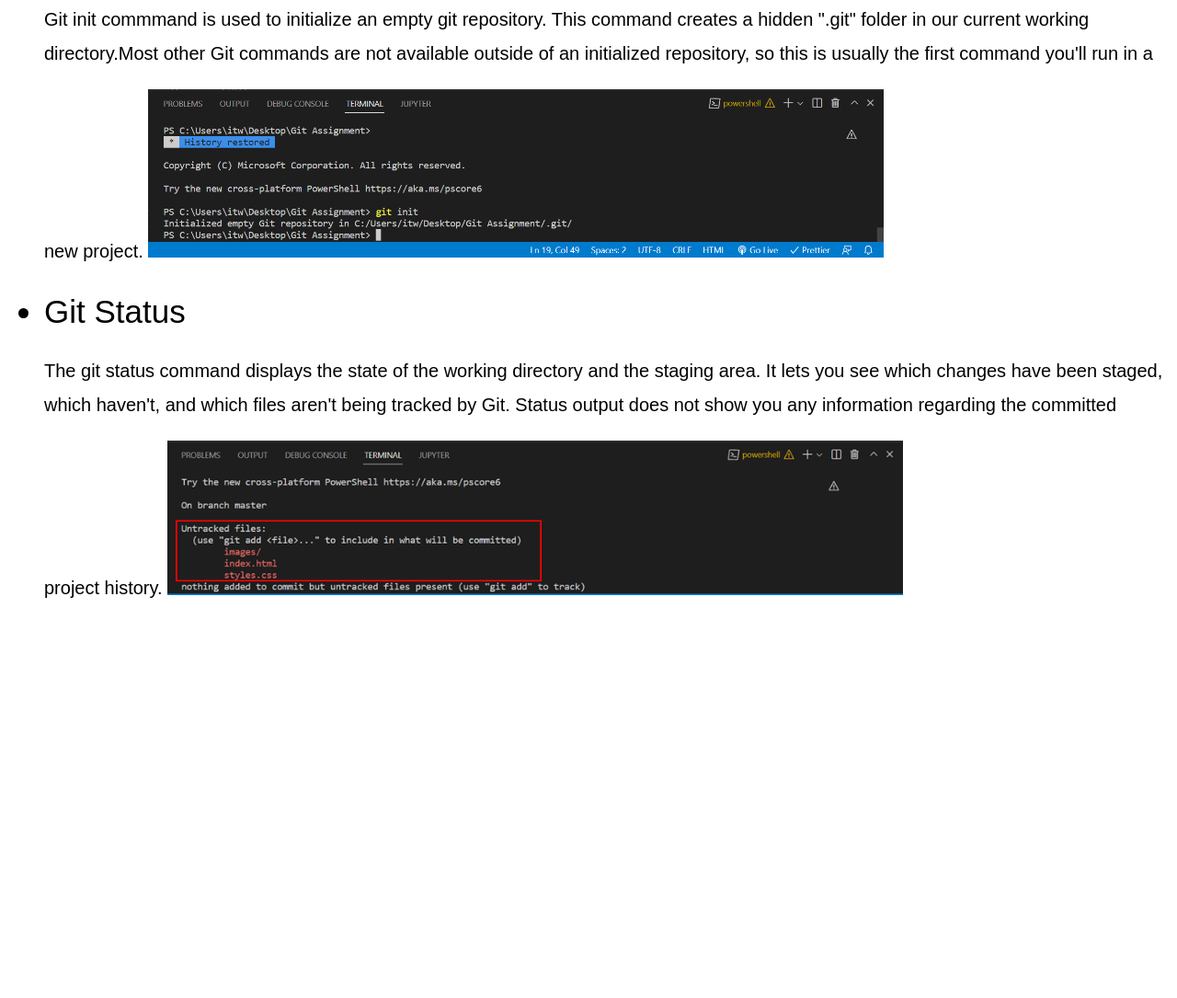
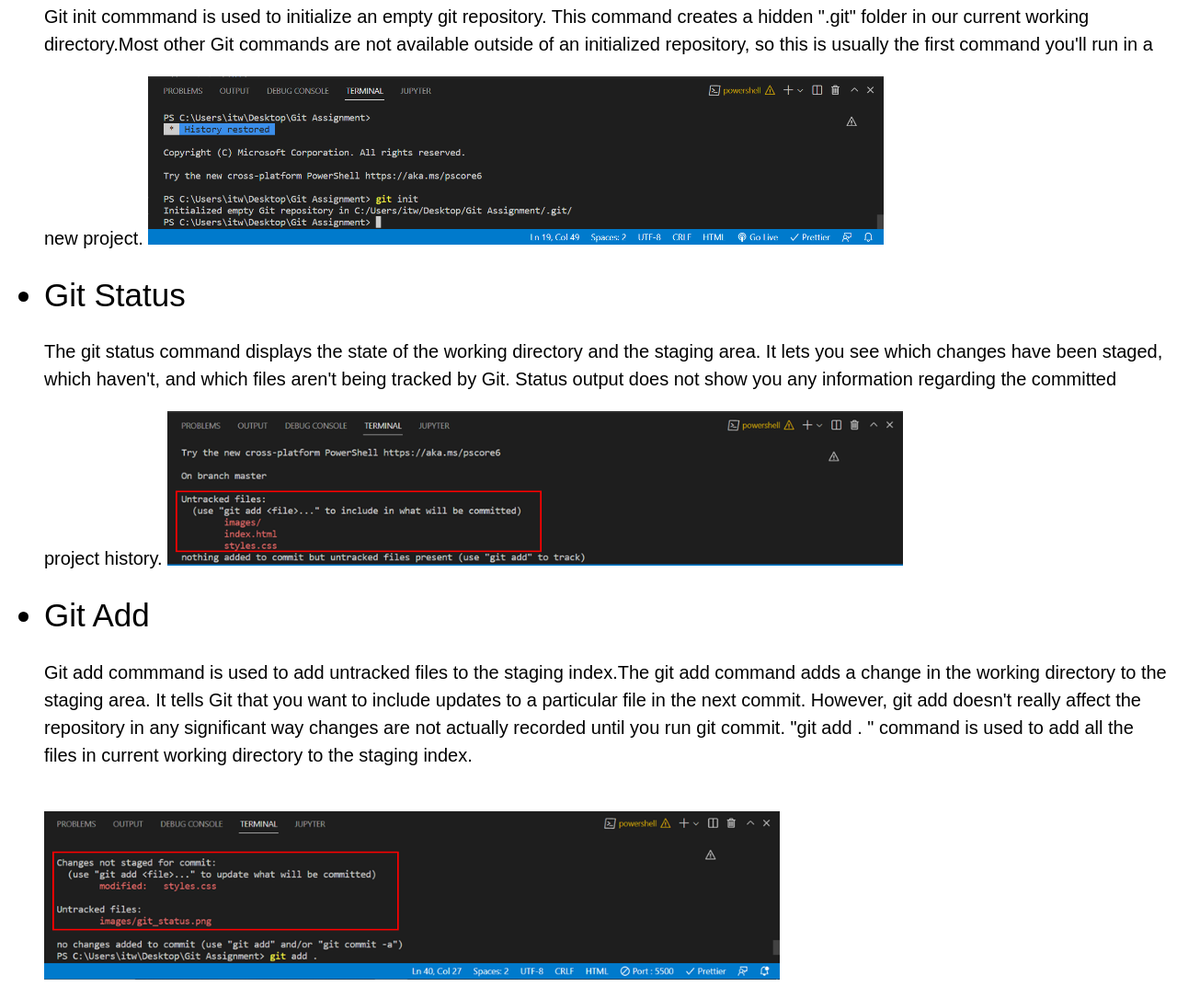
Before and after one commit to MoeezNadeem/BCSF19A039, a plain HTML site: page index.html in a window 1280 px wide. Shown: the part 143-1228 px from the top of the page at 92% size. Before the commit the page ends 828 px from the top, so only its background shows below. Drawn offline with Linux system fonts and the light colour scheme.

Commit message:
Explained git add

```diff
--- a/index.html
+++ b/index.html
@@ -10,7 +10,7 @@
   <body>
     <h1 class="main_heading">Git Teaching website</h1>
     <ul>
-      <li class="heading">Git init</li>
+      <li class="list_element">Git init</li>
       <h4 class="text">
         Git init commmand is used to initialize an empty git repository. This
         command creates a hidden ".git" folder in our current working
@@ -19,9 +19,7 @@
         in a new project.
         <img src="/images/git_init.PNG" class="init" alt="" />
       </h4>
-    </ul>
-    <ul>
-      <li class="heading">Git Status</li>
+      <li class="list_element">Git Status</li>
       <h4 class="text">
         The git status command displays the state of the working directory and
         the staging area. It lets you see which changes have been staged, which
@@ -29,6 +27,18 @@
         not show you any information regarding the committed project history.
         <img src="/images/git_status.PNG" class="init" alt="" />
       </h4>
+
+      <li class="list_element">Git Add</li>
+      <h4 class="text">
+        Git add commmand is used to add untracked files to the staging index.The
+        git add command adds a change in the working directory to the staging
+        area. It tells Git that you want to include updates to a particular file
+        in the next commit. However, git add doesn't really affect the
+        repository in any significant way changes are not actually recorded
+        until you run git commit. "git add . " command is used to add all the
+        files in current working directory to the staging index.
+      </h4>
+      <img src="/images/git_add.png" class="init" alt="" />
     </ul>
   </body>
 </html>
--- a/styles.css
+++ b/styles.css
@@ -5,7 +5,7 @@
 .main_heading{
     text-align: center;
 }
-.heading{
+.list_element{
 
    font-size: 35px;
 }
@@ -16,7 +16,7 @@
   line-height: 7px;
 }
 .text{
-  line-height: 37px;
+  line-height: 30px;
   font-size: 20px;
 
 }
```
Also changed, not shown: images/git_add.png (added).
